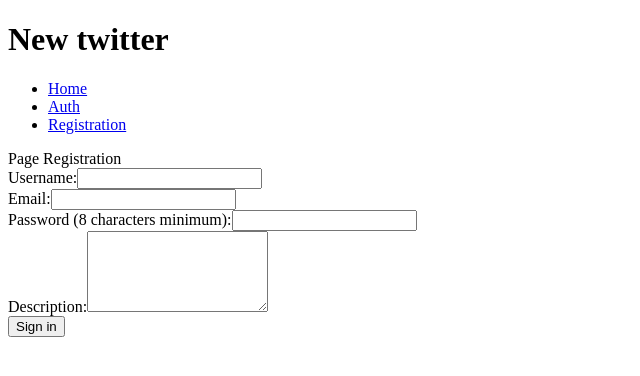
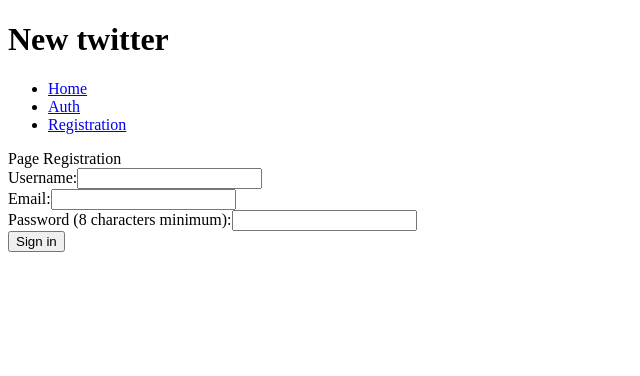
Before and after one commit to cha-fa/social_network, a React (Create React App) app: page /register in a window 1280 px wide. Shown: the top 376 px of the page, without its empty margins (0-640 px from the left). Built offline with nearby package versions, Linux system fonts and the light colour scheme.

Commit message:
Fix likes

```diff
--- a/src/pages/Auth/Auth.jsx
+++ b/src/pages/Login/Login.jsx
@@ -3,7 +3,7 @@ import { useDispatch, useSelector } from "react-redux";
 import { loginFetch } from "redux/authentication/authMiddleware";
 import { useHistory } from "react-router-dom";
 
-const Auth = ({ location }) => {
+const Login = ({ location }) => {
   const [identifier, setIdentifier] = useState("");
   const [password, setPassword] = useState("");
   const dispatch = useDispatch();
@@ -63,4 +63,4 @@ const Auth = ({ location }) => {
   );
 };
 
-export default Auth;
+export default Login;
--- a/src/pages/Profile/EditProfile.jsx
+++ b/src/pages/Profile/EditProfile.jsx
@@ -1,7 +1,6 @@
 import { useState } from "react";
 import { useDispatch, useSelector } from "react-redux";
 import { fetchEditProfile } from "redux/authentication/authMiddleware";
-import slugify from "slugify";
 
 const EditProfile = () => {
   const loginInfo = useSelector((state) => state.auth);
@@ -15,7 +14,6 @@ const EditProfile = () => {
     const userData = {
       username: username,
       description: description,
-      slug: slugify(username),
     };
     dispatch(fetchEditProfile(userData));
   };
--- a/src/pages/Registration/Registration.jsx
+++ b/src/pages/Registration/Registration.jsx
@@ -1,7 +1,6 @@
 import { useState } from "react";
 import { useDispatch, useSelector } from "react-redux";
 import { registerFetch } from "redux/authentication/authMiddleware";
-const slugify = require("slugify");
 
 const Registration = () => {
   const dispatch = useDispatch();
@@ -10,7 +9,6 @@ const Registration = () => {
   const [username, setUsername] = useState("");
   const [email, setEmail] = useState("");
   const [password, setPassword] = useState("");
-  const [description, setDescription] = useState("");
 
   const handleSubmit = (event) => {
     event.preventDefault();
@@ -18,8 +16,6 @@ const Registration = () => {
       username: username,
       email: email,
       password: password,
-      description: description,
-      slug: slugify(username),
     };
     dispatch(registerFetch(userData));
   };
@@ -61,18 +57,6 @@ const Registration = () => {
             onChange={(e) => setPassword(e.target.value)}
           />
         </div>
-        <div>
-          <label for="email">Description:</label>
-          <textarea
-            type="text"
-            rows="5"
-            id="description"
-            name="description"
-            required
-            value={description}
-            onChange={(e) => setDescription(e.target.value)}
-          />
-        </div>
         <input type="submit" value="Sign in"></input>
       </form>
       {register.error && <p> Erreur : {register.error}</p>}
```
